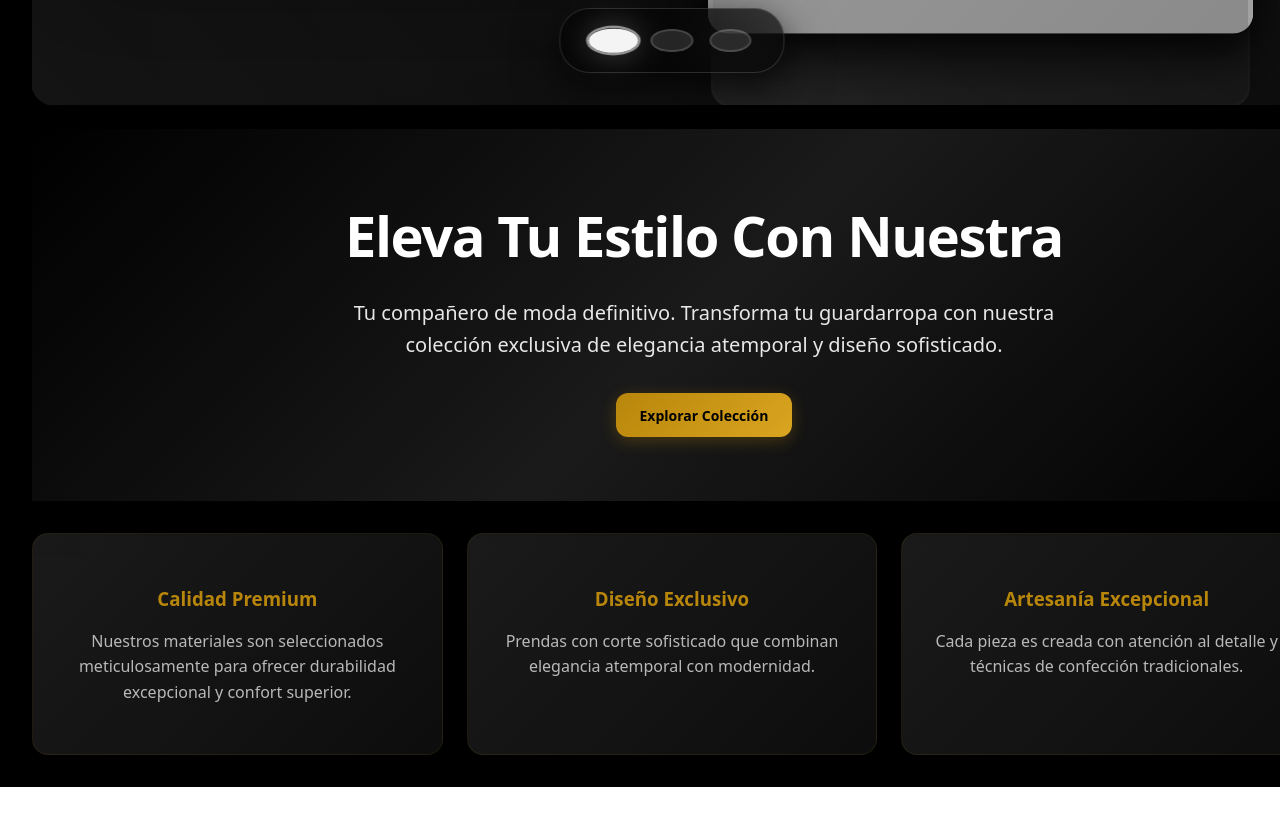
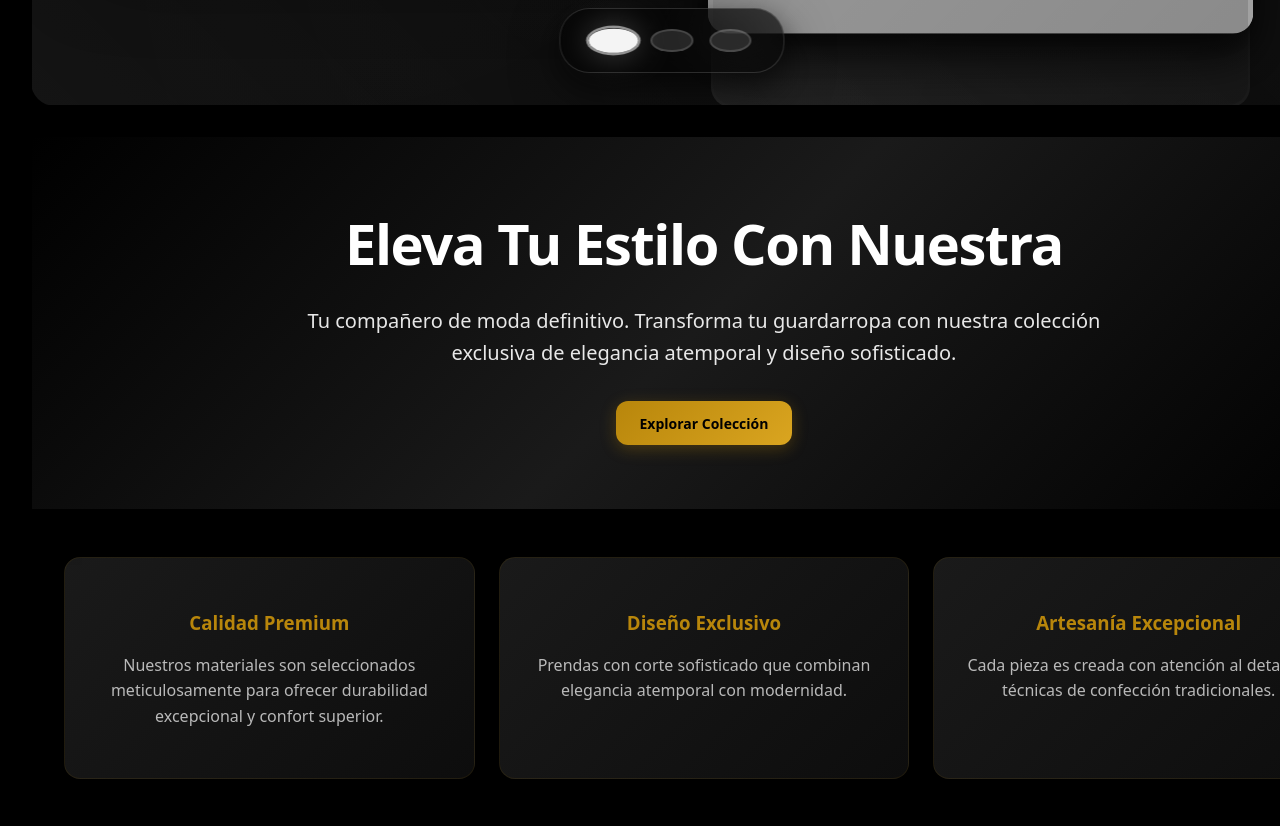
Before and after one commit to IsaacPater31/React-course, a React (Vite) app in the folder my-app/: page / in a window 1280 px wide. Shown: the part 720-1546 px from the top of the page. Before the commit the page ends 1507 px from the top, so only its background shows below. Built offline with nearby package versions, Linux system fonts and the light colour scheme; grey boxes are pictures that could not be loaded.

Commit message:
feat: update carousel transition timing and improve main layout structure

```diff
--- a/my-app/src/App.css
+++ b/my-app/src/App.css
@@ -384,22 +384,22 @@ main {
   width: 100%;
   height: 100%;
   opacity: 0;
-  transition: all 1.2s cubic-bezier(0.25, 0.46, 0.45, 0.94);
+  transition: all 1.5s cubic-bezier(0.4, 0, 0.2, 1);
   display: flex;
   align-items: center;
   justify-content: center;
-  transform: translateX(100%);
+  transform: translateX(100%) scale(0.95);
   pointer-events: none;
 }
 
 .carousel-slide.active {
   opacity: 1;
-  transform: translateX(0);
+  transform: translateX(0) scale(1);
   pointer-events: auto;
 }
 
 .carousel-slide.prev {
-  transform: translateX(-100%);
+  transform: translateX(-100%) scale(0.95);
 }
 
 .carousel-wrapper {
@@ -469,13 +469,13 @@ main {
     0 25px 80px rgba(0, 0, 0, 0.6),
     0 12px 32px rgba(0, 0, 0, 0.4),
     inset 0 1px 0 rgba(255, 255, 255, 0.08);
-  transition: all 1.2s cubic-bezier(0.25, 0.46, 0.45, 0.94);
-  transform: translateX(0);
+  transition: all 1.5s cubic-bezier(0.4, 0, 0.2, 1) 0.2s;
+  transform: translateX(0) translateY(0);
   opacity: 1;
 }
 
 .carousel-slide:not(.active) .carousel-text {
-  transform: translateX(50px);
+  transform: translateX(80px) translateY(20px);
   opacity: 0;
 }
 
@@ -500,13 +500,13 @@ main {
   position: relative;
   text-shadow: 0 0 30px rgba(255, 255, 255, 0.3);
   letter-spacing: -0.02em;
-  transition: all 1.2s cubic-bezier(0.25, 0.46, 0.45, 0.94);
+  transition: all 1.5s cubic-bezier(0.4, 0, 0.2, 1) 0.4s;
   transform: translateY(0);
   opacity: 1;
 }
 
 .carousel-slide:not(.active) .carousel-title {
-  transform: translateY(30px);
+  transform: translateY(40px);
   opacity: 0;
 }
 
@@ -532,13 +532,13 @@ main {
   position: relative;
   text-shadow: 0 2px 8px rgba(0, 0, 0, 0.6);
   letter-spacing: 0.01em;
-  transition: all 1.2s cubic-bezier(0.25, 0.46, 0.45, 0.94) 0.1s;
+  transition: all 1.5s cubic-bezier(0.4, 0, 0.2, 1) 0.5s;
   transform: translateY(0);
   opacity: 1;
 }
 
 .carousel-slide:not(.active) .carousel-subtitle {
-  transform: translateY(30px);
+  transform: translateY(40px);
   opacity: 0;
 }
 
@@ -562,13 +562,13 @@ main {
   font-weight: 300;
   letter-spacing: 0.02em;
   text-shadow: 0 1px 2px rgba(0, 0, 0, 0.3);
-  transition: all 1.2s cubic-bezier(0.25, 0.46, 0.45, 0.94) 0.2s;
+  transition: all 1.5s cubic-bezier(0.4, 0, 0.2, 1) 0.6s;
   transform: translateY(0);
   opacity: 1;
 }
 
 .carousel-slide:not(.active) .carousel-description {
-  transform: translateY(30px);
+  transform: translateY(40px);
   opacity: 0;
 }
 
@@ -583,7 +583,7 @@ main {
   color: #ffffff;
   font-weight: 600;
   cursor: pointer;
-  transition: all 1.2s cubic-bezier(0.25, 0.46, 0.45, 0.94) 0.3s;
+  transition: all 1.5s cubic-bezier(0.4, 0, 0.2, 1) 0.7s;
   box-shadow:
     0 8px 24px rgba(0, 0, 0, 0.3),
     0 4px 12px rgba(0, 0, 0, 0.2);
@@ -596,7 +596,7 @@ main {
 }
 
 .carousel-slide:not(.active) .carousel-btn {
-  transform: translateY(30px);
+  transform: translateY(40px);
   opacity: 0;
 }
 
@@ -636,13 +636,13 @@ main {
   align-items: center;
   justify-content: center;
   position: relative;
-  transition: all 1.2s cubic-bezier(0.25, 0.46, 0.45, 0.94);
-  transform: translateX(0);
+  transition: all 1.5s cubic-bezier(0.4, 0, 0.2, 1) 0.3s;
+  transform: translateX(0) translateY(0);
   opacity: 1;
 }
 
 .carousel-slide:not(.active) .carousel-image {
-  transform: translateX(-50px);
+  transform: translateX(-80px) translateY(20px);
   opacity: 0;
 }
 
@@ -722,7 +722,7 @@ main {
   background: rgba(255, 255, 255, 0.12);
   border: 2px solid rgba(255, 255, 255, 0.15);
   cursor: pointer;
-  transition: all 0.6s cubic-bezier(0.25, 0.46, 0.45, 0.94);
+  transition: all 0.8s cubic-bezier(0.4, 0, 0.2, 1);
   position: relative;
   overflow: hidden;
 }
@@ -737,7 +737,7 @@ main {
   background: rgba(255, 255, 255, 0.95);
   border-radius: 50%;
   transform: translate(-50%, -50%);
-  transition: all 0.6s cubic-bezier(0.25, 0.46, 0.45, 0.94);
+  transition: all 0.8s cubic-bezier(0.4, 0, 0.2, 1);
 }
 
 .carousel-dot.active {
@@ -865,13 +865,14 @@ main {
 
 /* Updated hero section - Black & Gold */
 .hero {
-  margin: 1.5rem 0;
+  margin: 2rem auto;
   background: linear-gradient(135deg, #000000 0%, #1a1a1a 50%, #000000 100%);
   padding: 4rem 2rem;
   border-radius: 0;
   color: white;
   box-shadow: 0 8px 32px rgba(0, 0, 0, 0.5);
   width: 100%;
+  max-width: 1400px;
   position: relative;
   overflow: hidden;
 }
@@ -899,9 +900,10 @@ main {
 }
 
 .hero-content {
-  max-width: 760px;
+  max-width: 800px;
   margin: 0 auto;
   text-align: center;
+  padding: 0 1rem;
 }
 
 .hero h2 {
@@ -1070,7 +1072,10 @@ main {
   display: grid;
   grid-template-columns: repeat(auto-fit, minmax(280px, 1fr));
   gap: 1.5rem;
-  margin-top: 2rem;
+  margin: 3rem auto;
+  width: 100%;
+  max-width: 1400px;
+  padding: 0 2rem;
 }
 
 .info-card {
--- a/my-app/src/App.jsx
+++ b/my-app/src/App.jsx
@@ -66,7 +66,7 @@ function Carousel({ onChange }) {
   useEffect(() => {
     const timer = setInterval(() => {
       setCurrentSlide((prev) => (prev + 1) % slides.length)
-    }, 8000)
+    }, 10000)
     return () => clearInterval(timer)
   }, [slides.length])
 
@@ -307,8 +307,12 @@ function App() {
       <Header active={section} onChange={setSection} />
 
               <main>
+          {section === 'home' && (
+            <>
               <Carousel onChange={setSection} />
-        {section === 'home' && <Home />}
+              <Home />
+            </>
+          )}
           {section === 'about' && <About />}
           {section === 'productos' && <Products />}
           {section === 'contact' && <Contact />}
```
Lines whose indentation alone changed are shown as unchanged.
